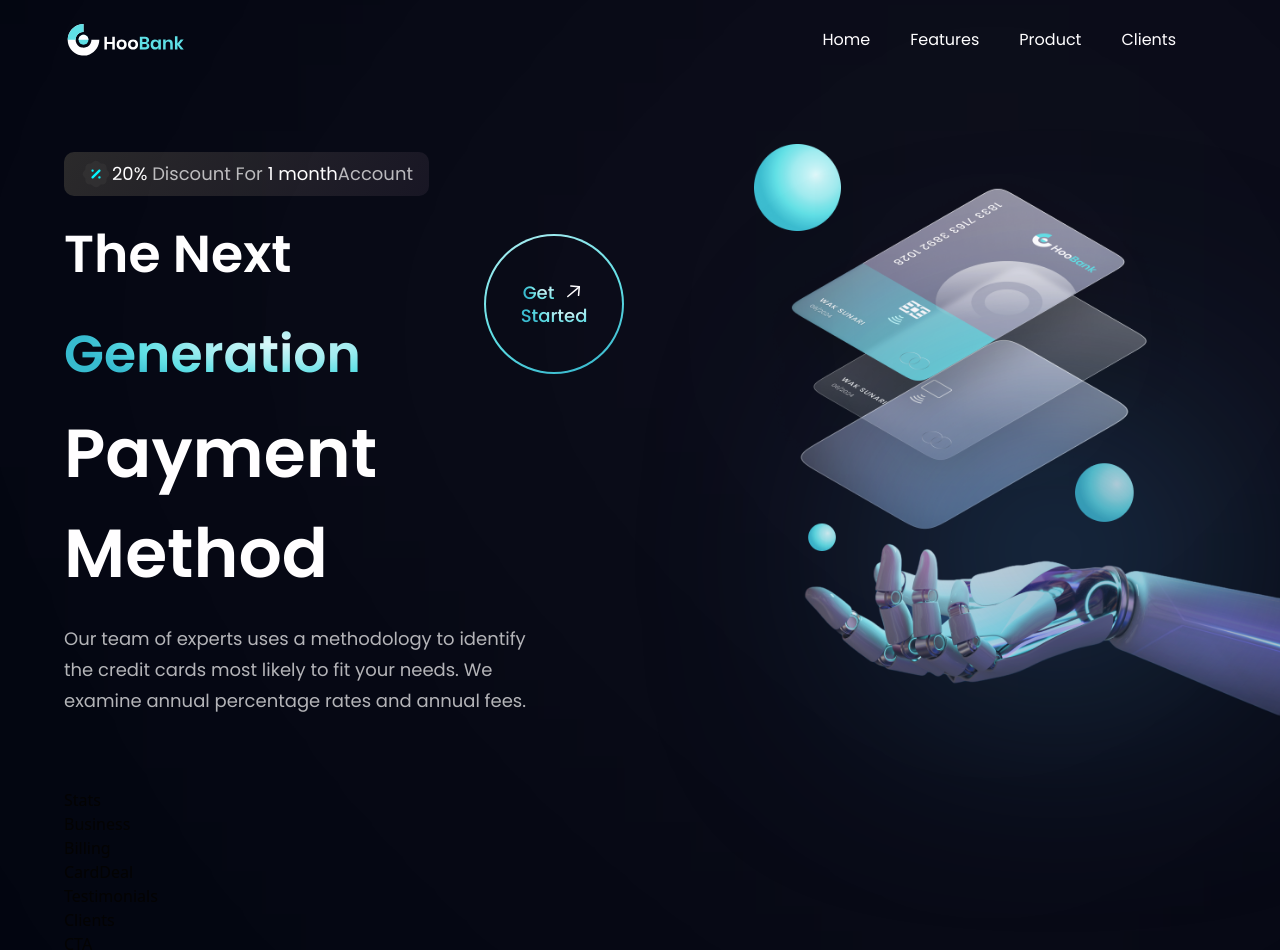
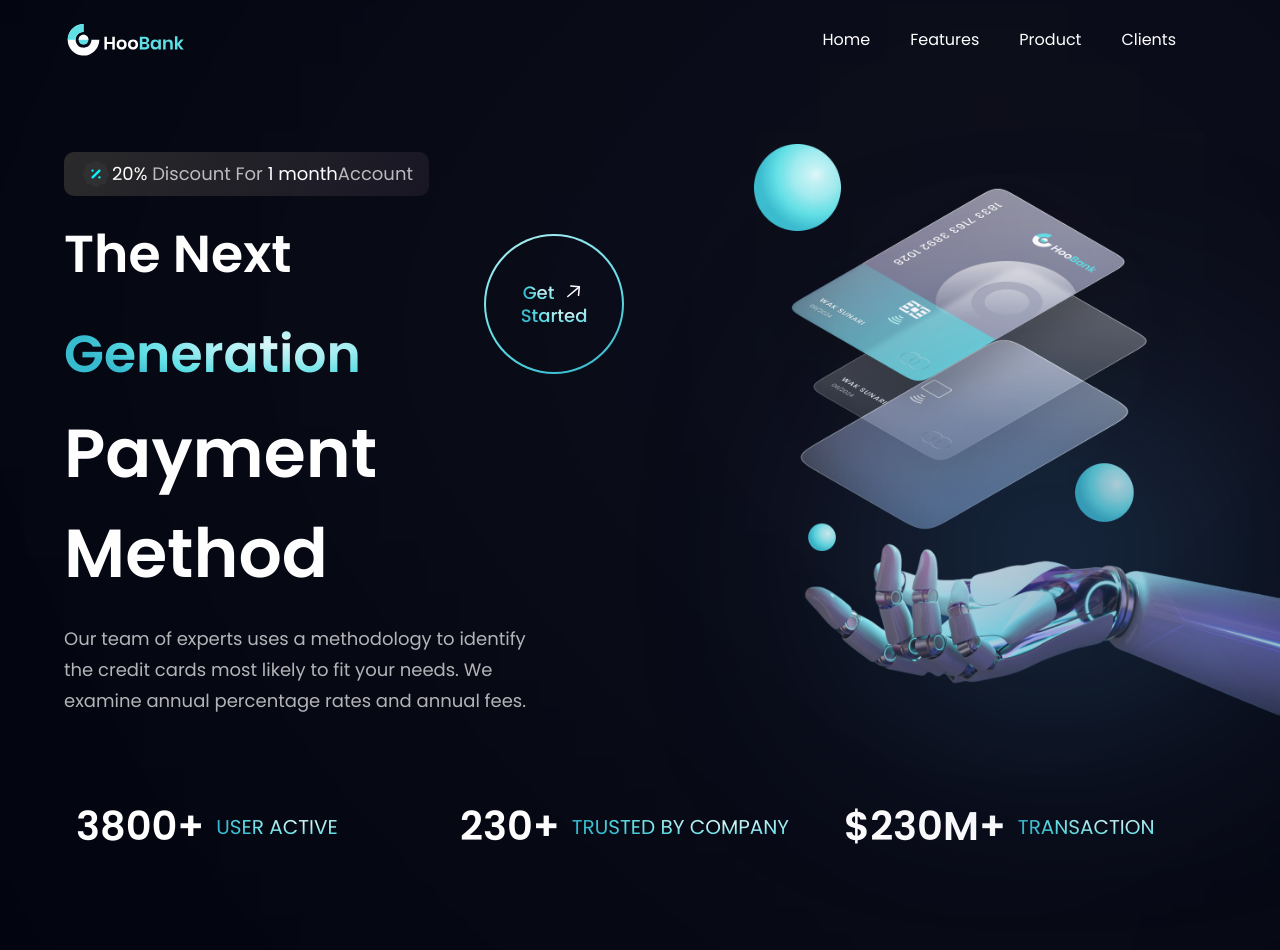
Before and after one commit to 0xGrizzly/bank_modern_app, a React (Vite) app in the folder bank_modern_app/: page / in a window 1280 px wide. Shown: the top 950 px of the page. Built offline with nearby package versions, Linux system fonts and the light colour scheme.

Commit message:
Stats completed

```diff
--- a/bank_modern_app/src/components/Stats.jsx
+++ b/bank_modern_app/src/components/Stats.jsx
@@ -1,9 +1,16 @@
-import React from 'react'
+import { stats } from '../constants';
+import styles from '../style';
 
-const Stats = () => {
-  return (
-    <div>Stats</div>
-  )
-}
+const Stats = () => (
+  <section className={`${styles.flexCenter} flex-row flex-wrap sm:mb-20 mb-6`}>
+    {stats.map((stat) => (
+      <div key={stat.id} className={`flex-1 flex justify-start items-center flex-row m-3`}>
+        <h4 className="font-poppins font-semibold xs:text-[40px] text-[30px] xs:leading-[53px] leading-[43px] text-white">{stat.value}</h4>
+        <p className='font-poppins font-normal xs:text-[20px] text-[15px] xs:leading-[26px] leading-[21px] text-gradient uppercase ml-3'>{stat.title}</p>
+      </div>
+    ))}
+  </section>
+
+)
 
 export default Stats
```
